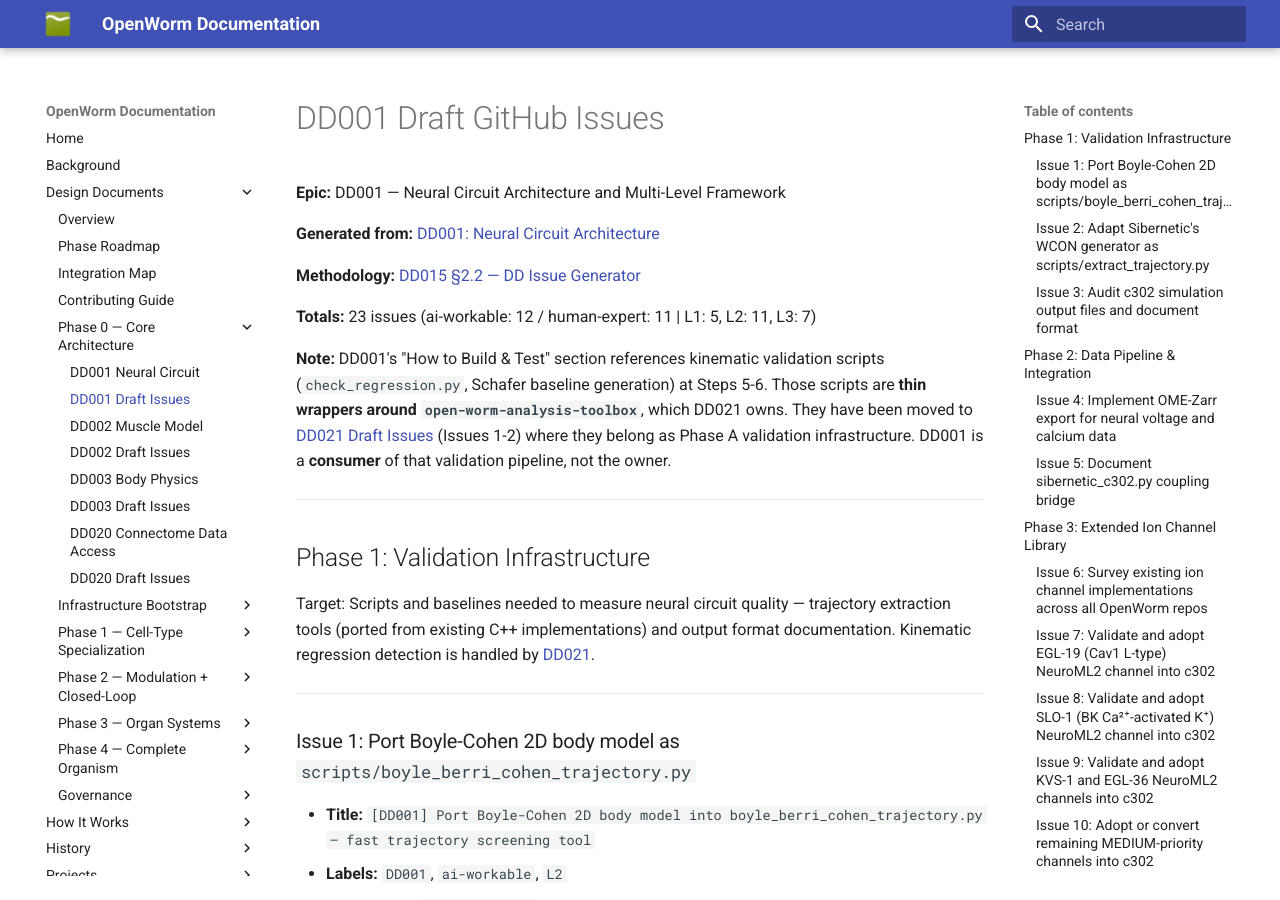
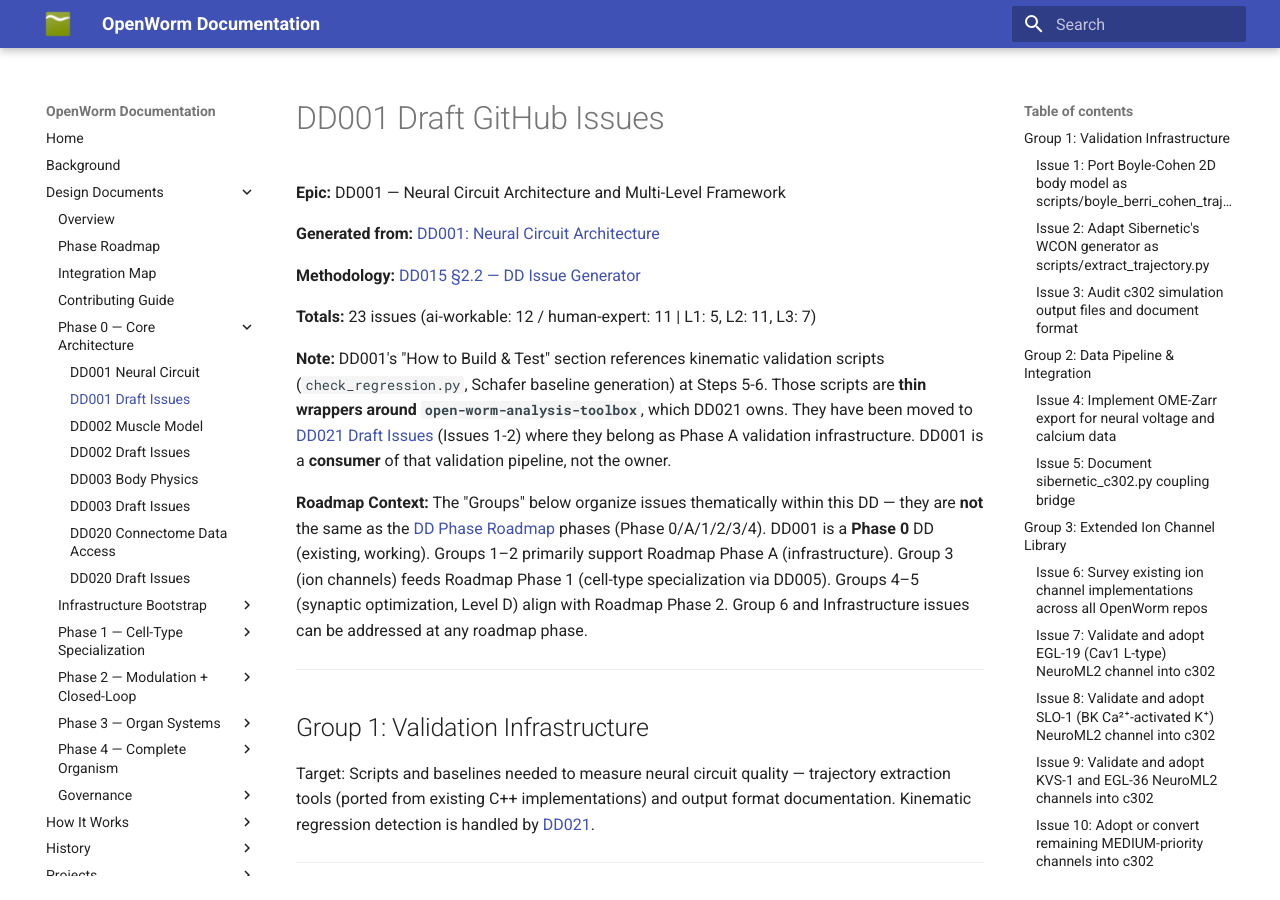
Before and after one commit to openworm/openworm_docs, an MkDocs documentation site: the page built from docs/design_documents/DD001_draft_issues.md, in a window 1280 px wide and 900 px high. Built offline with MkDocs 1.6.1 and Material for MkDocs 9.7.7, drawn with Linux system fonts in a browser that asks for light colours; some of the changed text lies outside the part shown.

Commit message:
Rename Phase → Group in draft issues to avoid confusion with DD Phase Roadmap
The internal "Phase 1-6" groupings within each DD's draft issues doc
were being confused with the larger DD Phase Roadmap phases (Phase 0/A/1/2/3/4).
Renamed to "Group 1-6" and added a "Roadmap Context" note to each file
explaining how internal groups map to roadmap phases.

Files: DD001, DD002, DD003, DD020 draft issues (4 files, 22 headers renamed).
DD013/DD021 left unchanged — their Phase A-D labels align with the roadmap.

Co-Authored-By: Claude Opus 4.6 <noreply@anthropic.com>

```diff
--- a/docs/design_documents/DD001_draft_issues.md
+++ b/docs/design_documents/DD001_draft_issues.md
@@ -10,9 +10,11 @@
 
 **Note:** DD001's "How to Build & Test" section references kinematic validation scripts (`check_regression.py`, Schafer baseline generation) at Steps 5-6. Those scripts are **thin wrappers around `open-worm-analysis-toolbox`**, which DD021 owns. They have been moved to [DD021 Draft Issues](DD021_draft_issues.md) (Issues 1-2) where they belong as Phase A validation infrastructure. DD001 is a **consumer** of that validation pipeline, not the owner.
 
+**Roadmap Context:** The "Groups" below organize issues thematically within this DD — they are **not** the same as the [DD Phase Roadmap](DD_PHASE_ROADMAP.md) phases (Phase 0/A/1/2/3/4). DD001 is a **Phase 0** DD (existing, working). Groups 1–2 primarily support Roadmap Phase A (infrastructure). Group 3 (ion channels) feeds Roadmap Phase 1 (cell-type specialization via DD005). Groups 4–5 (synaptic optimization, Level D) align with Roadmap Phase 2. Group 6 and Infrastructure issues can be addressed at any roadmap phase.
+
 ---
 
-## Phase 1: Validation Infrastructure
+## Group 1: Validation Infrastructure
 
 Target: Scripts and baselines needed to measure neural circuit quality — trajectory extraction tools (ported from existing C++ implementations) and output format documentation. Kinematic regression detection is handled by [DD021](DD021_draft_issues.md).
 
@@ -117,7 +118,7 @@ Target: Scripts and baselines needed to measure neural circuit quality — traje
 
 ---
 
-## Phase 2: Data Pipeline & Integration
+## Group 2: Data Pipeline & Integration
 
 Target: OME-Zarr export and coupling interface documentation.
 
@@ -177,7 +178,7 @@ Target: OME-Zarr export and coupling interface documentation.
 
 ---
 
-## Phase 3: Extended Ion Channel Library
+## Group 3: Extended Ion Channel Library
 
 Target: Expand from 4 generic channels to 14+ neuron-class-specific channels, leveraging existing NeuroML2 models from Nicoletti et al. and NMODL files from BAAIWorm.
 
@@ -381,7 +382,7 @@ Target: Expand from 4 generic channels to 14+ neuron-class-specific channels, le
 
 ---
 
-## Phase 4: Synaptic Optimization
+## Group 4: Synaptic Optimization
 
 Target: Per-synapse conductance optimization using differentiable simulation and neurotransmitter identity constraints.
 
@@ -473,7 +474,7 @@ Target: Per-synapse conductance optimization using differentiable simulation and
 
 ---
 
-## Phase 5: Level D Multicompartmental Development
+## Group 5: Level D Multicompartmental Development
 
 Target: Multicompartmental neuron models for neurons where single-compartment approximation is insufficient.
 
@@ -545,7 +546,7 @@ Target: Multicompartmental neuron models for neurons where single-compartment ap
 
 ---
 
-## Phase 6: Documentation & Contributor Support
+## Group 6: Documentation & Contributor Support
 
 Target: Enable new contributors to understand and modify the neural circuit model.
 
@@ -688,7 +689,7 @@ Target: Enable new contributors to understand and modify the neural circuit mode
 
 ---
 
-## Infrastructure (Cross-Phase)
+## Infrastructure (Cross-Group)
 
 ---
 
@@ -747,7 +748,7 @@ Target: Enable new contributors to understand and modify the neural circuit mode
 | **L2** | 11 |
 | **L3** | 7 |
 
-| Phase | Issues | Target |
+| Group | Issues | Target |
 |-------|--------|--------|
 | **1: Validation Infrastructure** | 1–3 | Trajectory tools (ported from existing C++), output format audit. Kinematic regression detection moved to [DD021](DD021_draft_issues.md). |
 | **2: Data Pipeline & Integration** | 4–5 | OME-Zarr export, coupling bridge documentation |
```
Also changed, not shown: other parts of docs/design_documents/DD001_draft_issues.md (+0 -1 lines), docs/design_documents/DD002_draft_issues.md (+8 -6 lines), docs/design_documents/DD003_draft_issues.md (+8 -6 lines), docs/design_documents/DD020_draft_issues.md (+9 -7 lines).
